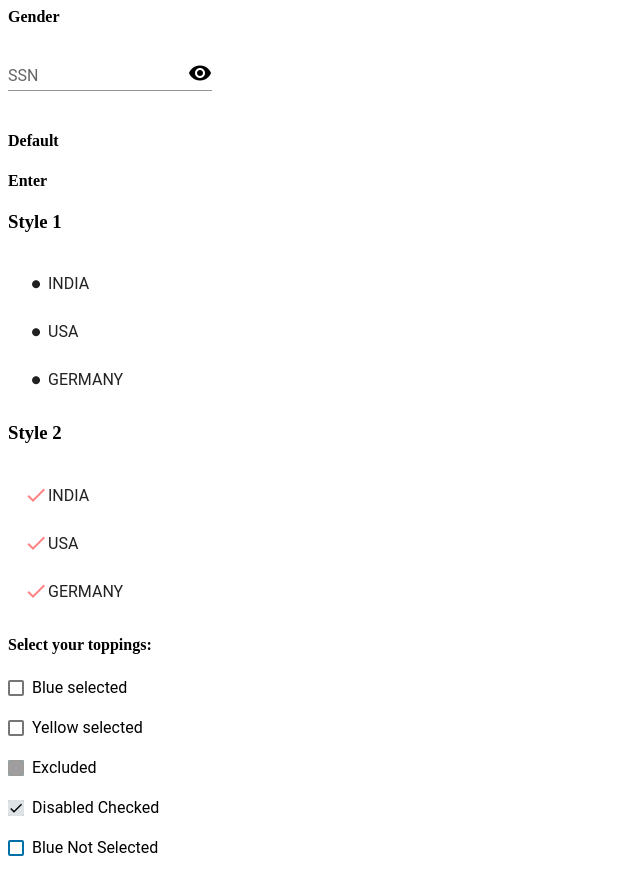
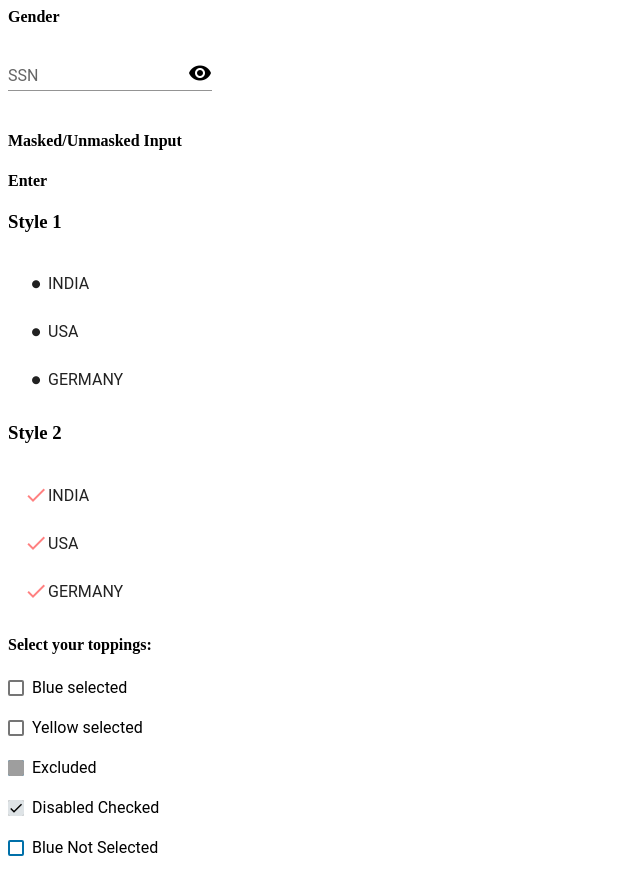
Before and after one commit to rahulmandal1994/List-checkbox, an Angular app: page / in a window 1280 px wide. Shown: the part 1560-2436 px from the top of the page, without its empty margins (0-640 px from the left). Built offline with nearby package versions, Linux system fonts and the light colour scheme; grey boxes are pictures that could not be loaded; what ngx-otp-input would draw is missing.

Commit message:
2 files modified

```diff
--- a/src/app/app.component.css
+++ b/src/app/app.component.css
@@ -1,6 +1,10 @@
 p {
   font-family: Lato;
 }
+input::-ms-reveal,
+      input::-ms-clear {
+        display: none;
+      }
 .custom-icon-color {
   color: #ff8080;
 }
--- a/src/app/app.component.html
+++ b/src/app/app.component.html
@@ -36,7 +36,7 @@
   <form>
     <div class="inputcontainer hideunderline">
       <span style="margin-left: 30px;color:white">Age</span>
-      <div style="margin-left: 30px;" class="leftborder inputValuecolor">
+      <div style="margin-left: 30px;" class="leftborder inputValuecolor" >
         <mat-form-field floatLabel="never">
           <mat-label>Enter Age</mat-label>
           <input matInput [formControl]="FormControl1" />
@@ -91,7 +91,7 @@
    {{showPassword?'visibility_off':'visibility'}}
   </mat-icon>
 </mat-form-field>
-<h4>Default</h4>
+<h4>Masked/Unmasked Input</h4>
 
 <h4>Enter </h4>
 <h3>Style 1</h3>
```
